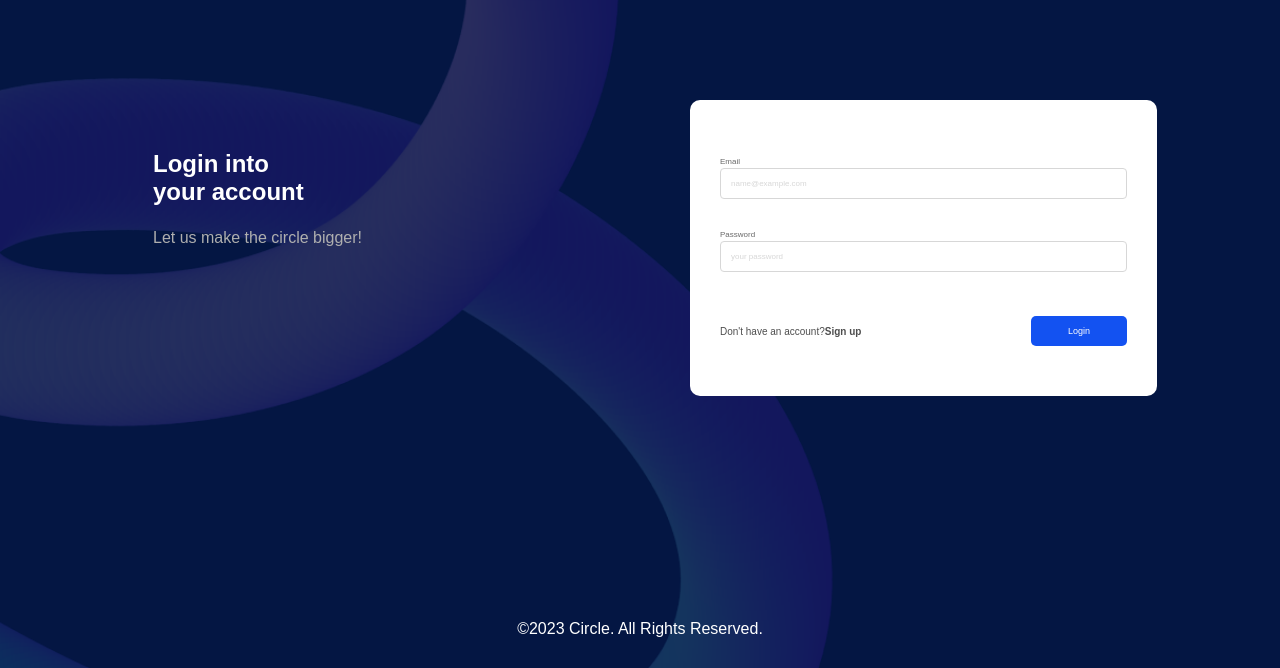
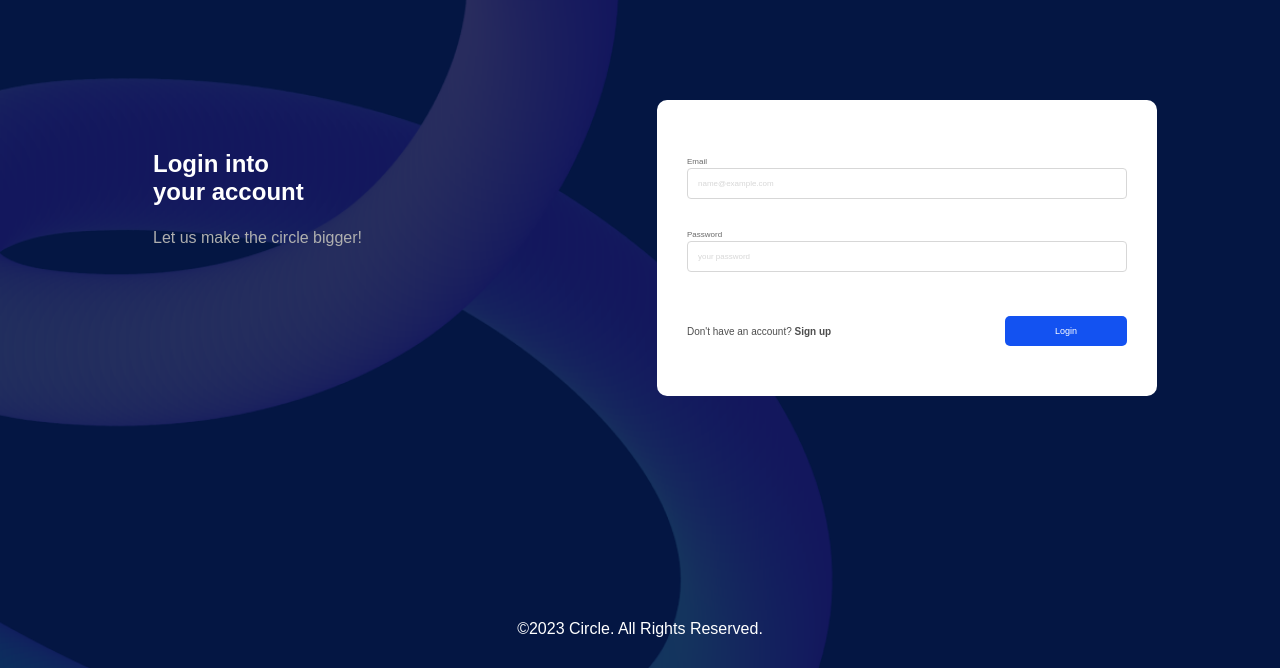
Before and after one commit to davifranca0961/FORMULARIOHTML, a plain HTML site: page pages/exercicio.html in a window 1280 px wide. Shown: the part 132-800 px from the top of the page. Drawn offline with Linux system fonts and the light colour scheme; a web font is replaced by a local one.

Commit message:
finalização do exercicio

```diff
--- a/pages/exercicio.html
+++ b/pages/exercicio.html
@@ -4,9 +4,17 @@
     <meta charset="UTF-8" />
     <meta name="viewport" content="width=device-width, initial-scale=1.0" />
     <title>exercicio</title>
-    <link rel="stylesheet" href="../style/exercicicio.css" />
-  </head>
-  <body>
+      <link rel="stylesheet" href="../style/exercicicio.css">
+
+  <!-- CSS interno
+    <style>
+      p {
+        color: black;
+      }
+    </style>
+  -->
+</head>
+<body>
   <main>
     <img src="../assets/Logo.png" alt="logo circles">
     <section>
@@ -26,7 +34,7 @@
           <input type="password" placeholder="your password" required>
         </div>
         <div class="div-link-btn">
-          <p class="link-cadastro">Don't have an account?<a href="">Sign up</a></p>
+          <p class="link-cadastro">Don't have an account? <a href="">Sign up</a></p>
           <button class="button" type="submit">Login</button>
         </div>
       </form>
--- a/style/exercicicio.css
+++ b/style/exercicicio.css
@@ -5,7 +5,7 @@
   outline: 0;
   box-sizing: border-box;
   text-decoration: none;
-  font-family: sans-serif;
+  font-family: 'Axiforma', sans-serif;
 }
 
 @font-face {
@@ -17,6 +17,7 @@
 :root {
   --bg-primary: #041643;
   --color-primary: #1352F1;
+  --color-secondary: #1352f1d6;
   --color-white: #fff;
 
   /* gradiente cinza */
@@ -66,7 +67,8 @@ form {
   border-radius: 10px;
   flex: 1;
   background-color: var(--color-white);
-  width: 343.33px;
+  max-width: 500px;
+  min-width: 500px;
   padding: 50px 30px;
 }
 
@@ -82,6 +84,10 @@ form input {
   padding: 10px;
   border-radius: 4px;
   margin-bottom: 24px;
+}
+
+form input:focus {
+  border-color: var(--bg-primary);
 }
 
 /* ::pseudo-element */
@@ -109,9 +115,20 @@ form input::placeholder {
 .button {
   background-color: var(--color-primary);
   color: var(--color-white);
-  padding: 10px 37px;
+  padding: 10px 50px;
   border-radius: 5px;
   font-size: 9px;
+}
+
+.button:hover {
+  background-color: var(--bg-primary);
+  cursor: pointer;
+  transition-duration: 0.5s;
+}
+
+.button:active {
+  background-color: var(--color-primary);
+  transform: translateY(2px);
 }
 
 footer > p {
```
